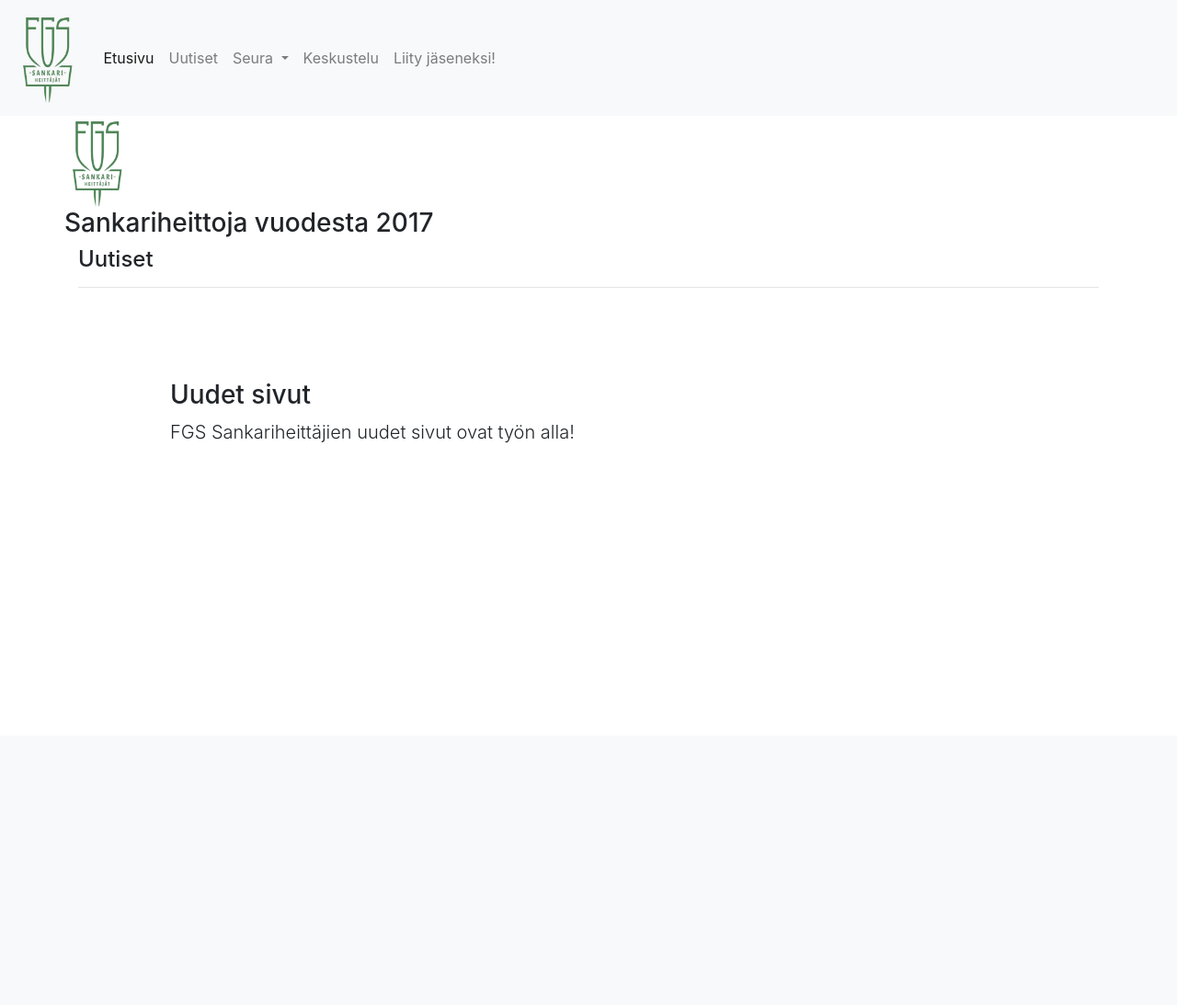
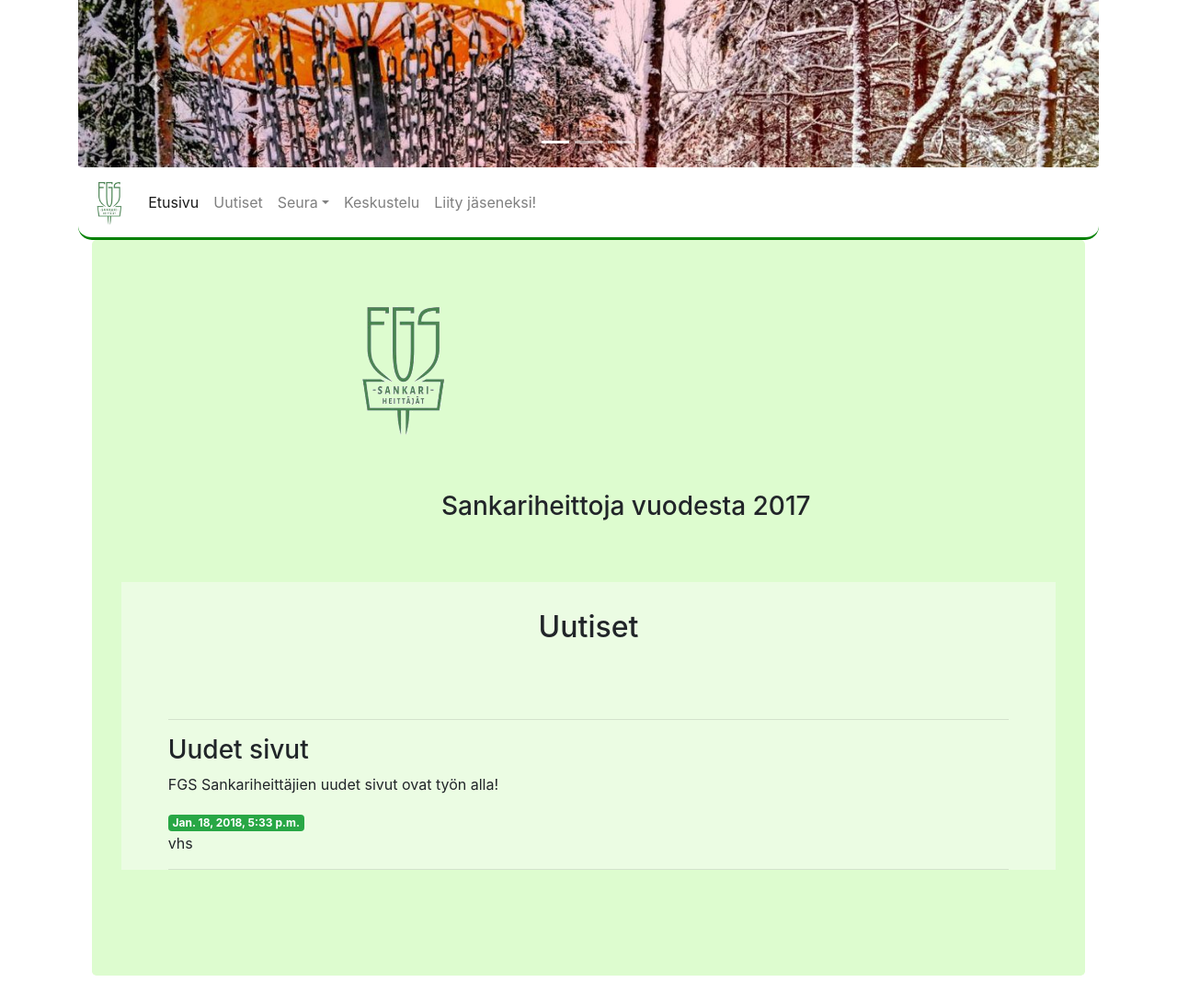
Before and after one commit to saarinenvh/sankariheittajat, a Django app: page / in a window 1280 px wide. Shown: the whole page at 92% size. Before the commit the page ends 482 px from the top, so only its background shows below. Run offline with Django 3.2, Linux system fonts and the light colour scheme; data comes from the database, SQL or seed files in the repository; some libraries are stand-ins or nearby versions.

Commit message:
modified appereance

```diff
--- a/sankariheittajat/sankariheittajat/settings.py
+++ b/sankariheittajat/sankariheittajat/settings.py
@@ -38,7 +38,6 @@ INSTALLED_APPS = [
     'django.contrib.messages',
     'django.contrib.staticfiles',
     'mainsite',
-    'bootstrap4',
 ]
 
 MIDDLEWARE = [
@@ -120,3 +119,7 @@ USE_TZ = True
 # https://docs.djangoproject.com/en/2.0/howto/static-files/
 
 STATIC_URL = '/static/'
+STATICFILES_DIRS = (
+    os.path.join(BASE_DIR, 'static'),
+)
+STATIC_ROOT = os.path.join(BASE_DIR, 'staticfiles')
--- a/sankariheittajat/static/css/mainsite.css
+++ b/sankariheittajat/static/css/mainsite.css
@@ -1,4 +1,46 @@
+.otsikko {
+  width: 50%;
+  margin: 0 auto;
+}
+
 .uutinen {
-  margin: 50px;
-  padding: 50px;
+  margin: 5%;
 }
+
+h2 {
+  padding: 30px;
+
+}
+
+.jumbotron {
+  background-color: #ddfccf;
+}
+
+.uutiset {
+  background-color: #ebfce3;
+
+}
+
+.navbar {
+  border-bottom: 3px solid green;
+  border-radius: 15px;
+}
+
+
+.logo {
+  float: left;
+  height: 150px;
+  width: 120px;
+  font-family: Veranda;
+}
+.slogan {
+  text-align: center;
+  line-height: 150px;
+  float:right;
+  margin-right: 20px;
+}
+
+.nav.navbar.navbar-expand-lg.navbar-light {
+  margin: auto;
+  text-align = center;
+}
--- a/sankariheittajat/templates/base.html
+++ b/sankariheittajat/templates/base.html
@@ -1,27 +1,51 @@
 <!doctype html>
 <html lang="en">
   <head>
+    {% load static %}
     <!-- Required meta tags -->
     <meta charset="utf-8">
     <meta name="viewport" content="width=device-width, initial-scale=1, shrink-to-fit=no">
 
 
-    <!-- Bootstrap CSS -->
-    {% load staticfiles %}
-    {# Load the tag library #}
-{% load bootstrap4 %}
-
-{# Load CSS and JavaScript #}
-{% bootstrap_css %}
-{% bootstrap_javascript jquery='full' %}
-    <link rel="stylesheet" href="{% static 'css/mainsite.css'%}">
-
+    <link rel="stylesheet" href="https://maxcdn.bootstrapcdn.com/bootstrap/4.0.0/css/bootstrap.min.css">
+    <link rel="stylesheet" href="{% static "css/mainsite.css" %}">
     <title>FGS Sankariheittäjät</title>
   </head>
+
   <body>
+    <div class = "container">
+      <!-- CAROUSEL -->
+      <div id="carouselExampleIndicators" class="carousel slide" data-ride="carousel">
+        <ol class="carousel-indicators">
+          <li data-target="#carouselExampleIndicators" data-slide-to="0" class="active"></li>
+          <li data-target="#carouselExampleIndicators" data-slide-to="1"></li>
+          <li data-target="#carouselExampleIndicators" data-slide-to="2"></li>
+        </ol>
 
-    <nav class="navbar navbar-expand-lg navbar-light bg-light">
-      <a class="navbar-brand" href="/"><img src = "{% static "images/logo.png" %}" height = '100'></a>
+        <div class="carousel-inner" role="listbox">
+          <div class="carousel-item active">
+            <img class="d-block img-fluid rounded-bottom" src="{% static "images/talvi_1.jpg"%}" alt="First slide">
+          </div>
+          <div class="carousel-item">
+            <img class="d-block img-fluid rounded-bottom" src="{% static "images/talvi_2.jpg"%}" alt="Second slide">
+          </div>
+          <div class="carousel-item">
+            <img class="d-block img-fluid rounded-bottom" src="{% static "images/lohja.jpg"%}" alt="Third slide">
+          </div>
+        </div>
+        <a class="carousel-control-prev" href="#carouselExampleIndicators" role="button" data-slide="prev">
+          <span class="carousel-control-prev-icon" aria-hidden="true"></span>
+          <span class="sr-only">Previous</span>
+        </a>
+        <a class="carousel-control-next" href="#carouselExampleIndicators" role="button" data-slide="next">
+          <span class="carousel-control-next-icon" aria-hidden="true"></span>
+          <span class="sr-only">Next</span>
+        </a>
+      </div>
+
+      <!-- NAVBAR -->
+        <nav class="navbar navbar-expand-lg navbar-light">
+          <a class="navbar-brand" href="/"><img src = "{% static "images/logo.png" %}" height = '50'></a>
           <button class="navbar-toggler" type="button" data-toggle="collapse" data-target="#navbarSupportedContent" aria-controls="navbarSupportedContent" aria-expanded="false" aria-label="Toggle navigation">
             <span class="navbar-toggler-icon"></span>
           </button>
@@ -35,9 +59,7 @@
                 <a class="nav-link" href="/uutiset">Uutiset</a>
               </li>
               <li class="nav-item dropdown">
-            <a class="nav-link dropdown-toggle" href="#" id="navbarDropdown" role="button" data-toggle="dropdown" aria-haspopup="true" aria-expanded="false">
-              Seura
-            </a>
+                <a class="nav-link dropdown-toggle" href="#" id="navbarDropdown" role="button" data-toggle="dropdown" aria-haspopup="true" aria-expanded="false">Seura</a>
                 <div class="dropdown-menu" aria-labelledby="navbarDropdown">
                   <a class="dropdown-item" href="/seura">Yleisesti</a>
                   <a class="dropdown-item" href="/seura/saannot">Säännöt</a>
@@ -54,15 +76,18 @@
           </div>
         </nav>
 
+<div class = "container">
+  <div class = "jumbotron">
+    {% block content %}
+    {% endblock %}
+  </div>
+
+
     <!-- Optional JavaScript -->
     <!-- jQuery first, then Popper.js, then Bootstrap JS -->
     <script src="https://code.jquery.com/jquery-3.2.1.slim.min.js" integrity="sha384-KJ3o2DKtIkvYIK3UENzmM7KCkRr/rE9/Qpg6aAZGJwFDMVNA/GpGFF93hXpG5KkN" crossorigin="anonymous"></script>
     <script src="https://cdnjs.cloudflare.com/ajax/libs/popper.js/1.12.9/umd/popper.min.js" integrity="sha384-ApNbgh9B+Y1QKtv3Rn7W3mgPxhU9K/ScQsAP7hUibX39j7fakFPskvXusvfa0b4Q" crossorigin="anonymous"></script>
     <script src="https://maxcdn.bootstrapcdn.com/bootstrap/4.0.0-beta.3/js/bootstrap.min.js" integrity="sha384-a5N7Y/aK3qNeh15eJKGWxsqtnX/wWdSZSKp+81YjTmS15nvnvxKHuzaWwXHDli+4" crossorigin="anonymous"></script>
-    <div class="content container">
-    <div class="row">
-        {% block content %}
-        {% endblock %}
-    </div>
+
   </body>
 </html>
--- a/sankariheittajat/templates/index.html
+++ b/sankariheittajat/templates/index.html
@@ -1,25 +1,30 @@
 {% extends 'base.html' %}
 {% block content %}
 {% load static %}
-<div id = 'otsikko'>
-  <img src = "{% static "images/logo.png" %}" height = '100'></a>
-  <h3>Sankariheittoja vuodesta 2017</h3>
+<div class = "row">
+  <div class = 'otsikko'>
+    <img class = "logo" src = "{% static "images/logo.png" %}" height = '100'></a>
+    <h3 class = "slogan">Sankariheittoja vuodesta 2017</h3>
   </div>
-<div class="col-lg-12">
-  <h4>Uutiset</h4>
-  <hr />
+</div>
 
+<div class = "uutiset">
+  <h2 class = "text-center">Uutiset</h2>
+  <div class = "uutinen">
+    <hr>
     {% if uutiset %}
     {% for uutiset in uutiset %}
-  <div class = "uutinen">
           <h3>{{ uutiset.aihe }}</h3>
-    <p class = 'lead'> {{ uutiset.uutinen }}</p>
-
+          <p>{{ uutiset.uutinen }}</p>
+          <div>
+              <span class="badge badge-success">{{ uutiset.aika }}</span><div class="pull-right"><span class="label">{{ uutiset.kirjoittaja }}</span> </div>
           </div>
-
+          <hr>
       {% endfor %}
     {% else %}
       <p>Ei uutisia.</p>
     {% endif %}
       </div>
+    </div>
+
 {% endblock %}
```
Also changed, not shown: sankariheittajat/static/images/lohja.jpg (added), sankariheittajat/static/images/palkinto.jpg (added), sankariheittajat/static/images/talvi_1.jpg (added), sankariheittajat/static/images/talvi_2.jpg (added). Lines whose indentation alone changed are shown as unchanged.
